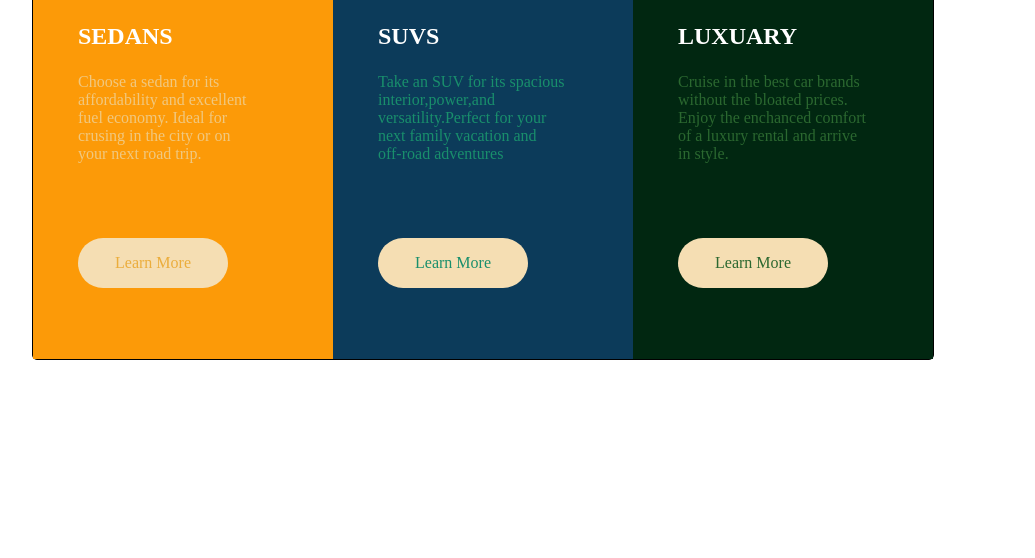
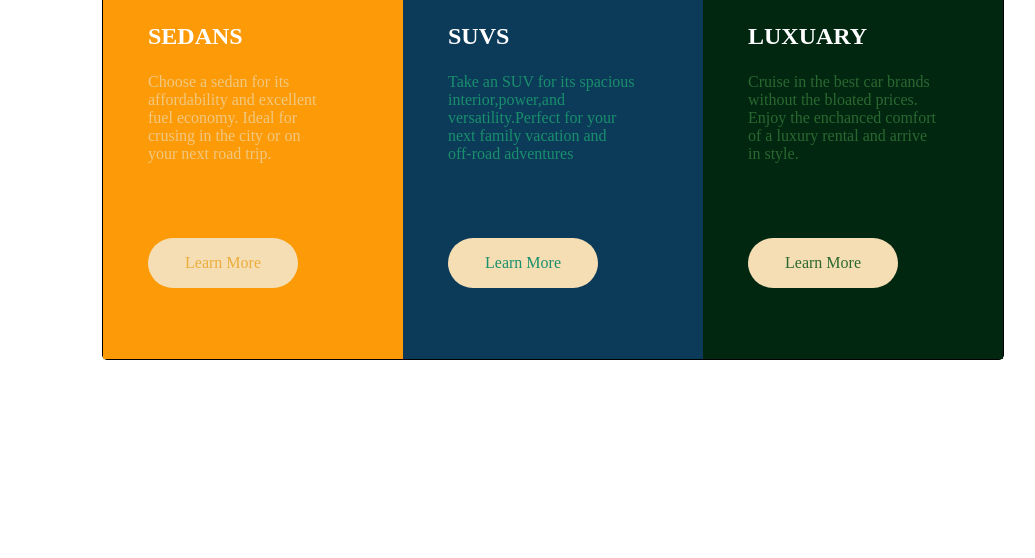
Before and after one commit to Garima-Manikpuri/column-preview-card-component, a plain HTML site: page index.html in a window 1280 px wide. Shown: the part 242-800 px from the top of the page, without its empty margins (126-1161 px from the left). Drawn offline with Linux system fonts and the light colour scheme.

Commit message:
Update index.html

```diff
--- a/index.html
+++ b/index.html
@@ -14,6 +14,8 @@
             border: 1px solid;
             flex-direction: row;
             position: relative;
+            margin-left: 220px;
+            margin-bottom: 120px;
             flex-wrap: wrap;
         }
         .first{
```
